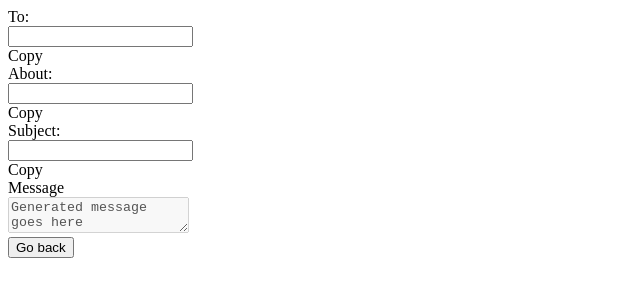
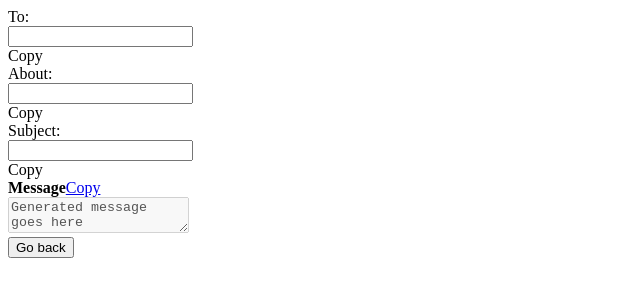
Before and after one commit to sunnytran/student-complaints, a Next.js app: page /results in a window 1280 px wide. Shown: the top 300 px of the page, without its empty margins (0-640 px from the left). Built offline with nearby package versions, Linux system fonts and the light colour scheme.

Commit message:
working on textarea copy button

```diff
--- a/pages/generate.js
+++ b/pages/generate.js
@@ -90,7 +90,8 @@ class Generate extends React.Component {
             <Dropdown label="Complaint" list={this.state.complaintsData} setValue={this.setComplaint}></Dropdown>
           </EmailStyledField>
 
-          <TextArea label="Message" content="Please click generate in order to generate a message" disabled={true}></TextArea>
+          <b class="is-black">Message</b>
+          <TextArea content="Please click generate in order to generate a message" disabled={true}></TextArea>
 
           <div class="buttons is-right">
             <button class="button is-link" onClick={this.handleClick}>
--- a/pages/results.js
+++ b/pages/results.js
@@ -8,16 +8,20 @@ class Results extends React.Component {
   constructor(props) {
     super(props);
 
+    this.areaValueRef = React.createRef();
+
     this.handleClick = this.handleClick.bind(this);
+    this.copyToClipboard = this.copyToClipboard.bind(this);
   }
 
   handleClick() {
     this.props.togglePages();
   }
 
-  copyToClipboard(field) {
+  copyToClipboard(e) {
+    this.areaValueRef.current.select();
     document.execCommand('copy');
-  }
+}
 
   render() {
     return (
@@ -33,7 +37,8 @@ class Results extends React.Component {
           <TextCopyField label="Complaint" value={this.props.complaint}></TextCopyField>
         </EmailStyledField>
 
-        <TextArea label="Message" content="Generated message goes here" disabled={true}></TextArea>
+        <b class="is-black">Message</b><span class="is-pulled-right"><a href="#" onClick={this.copyToClipboard}>Copy</a></span>
+        <TextArea content="Generated message goes here" disabled={true} ref={this.areaValueRef}></TextArea>
 
         <div class="buttons is-right">
           <button class="button is-link" onClick={this.handleClick}>
```
